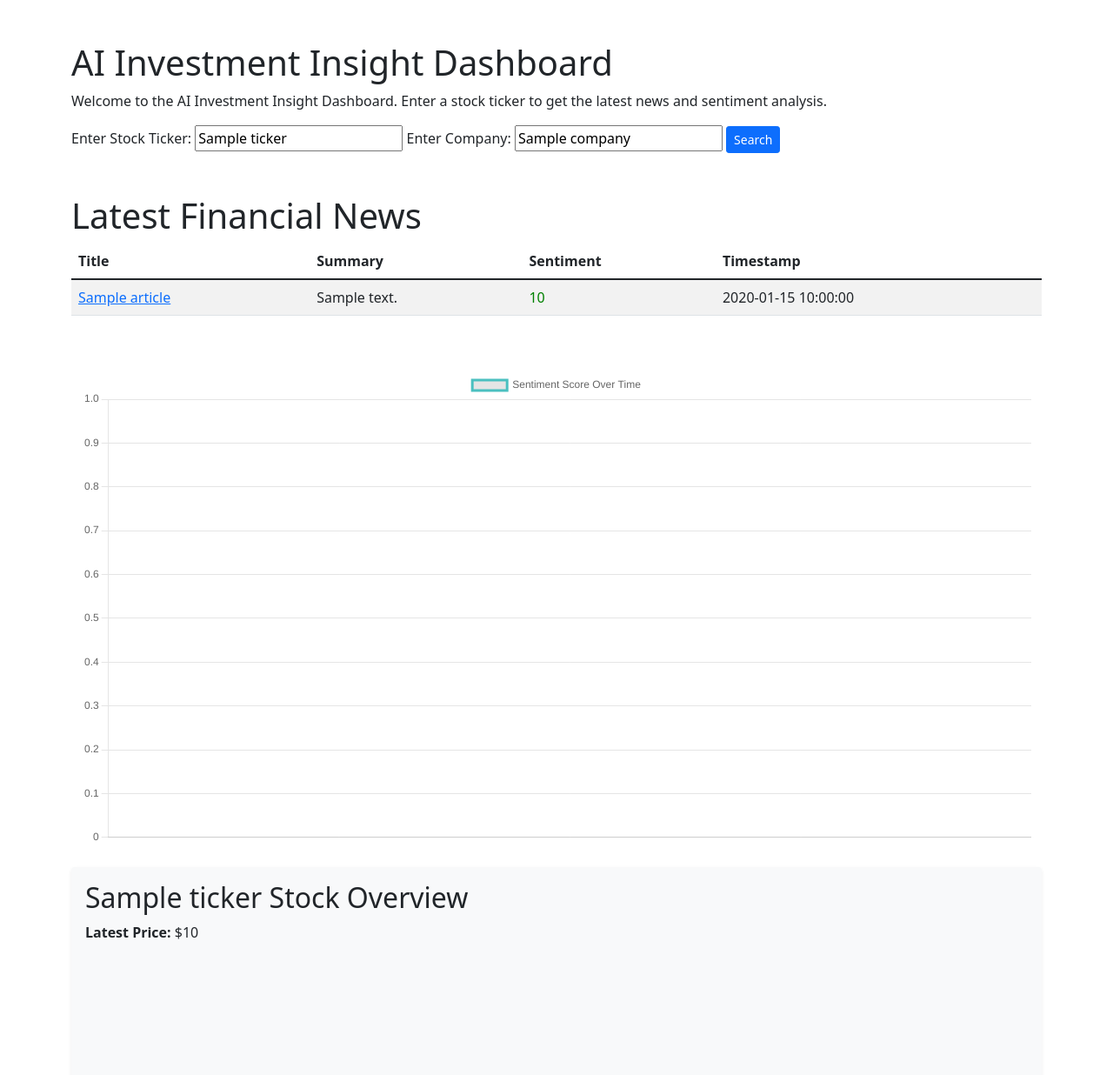
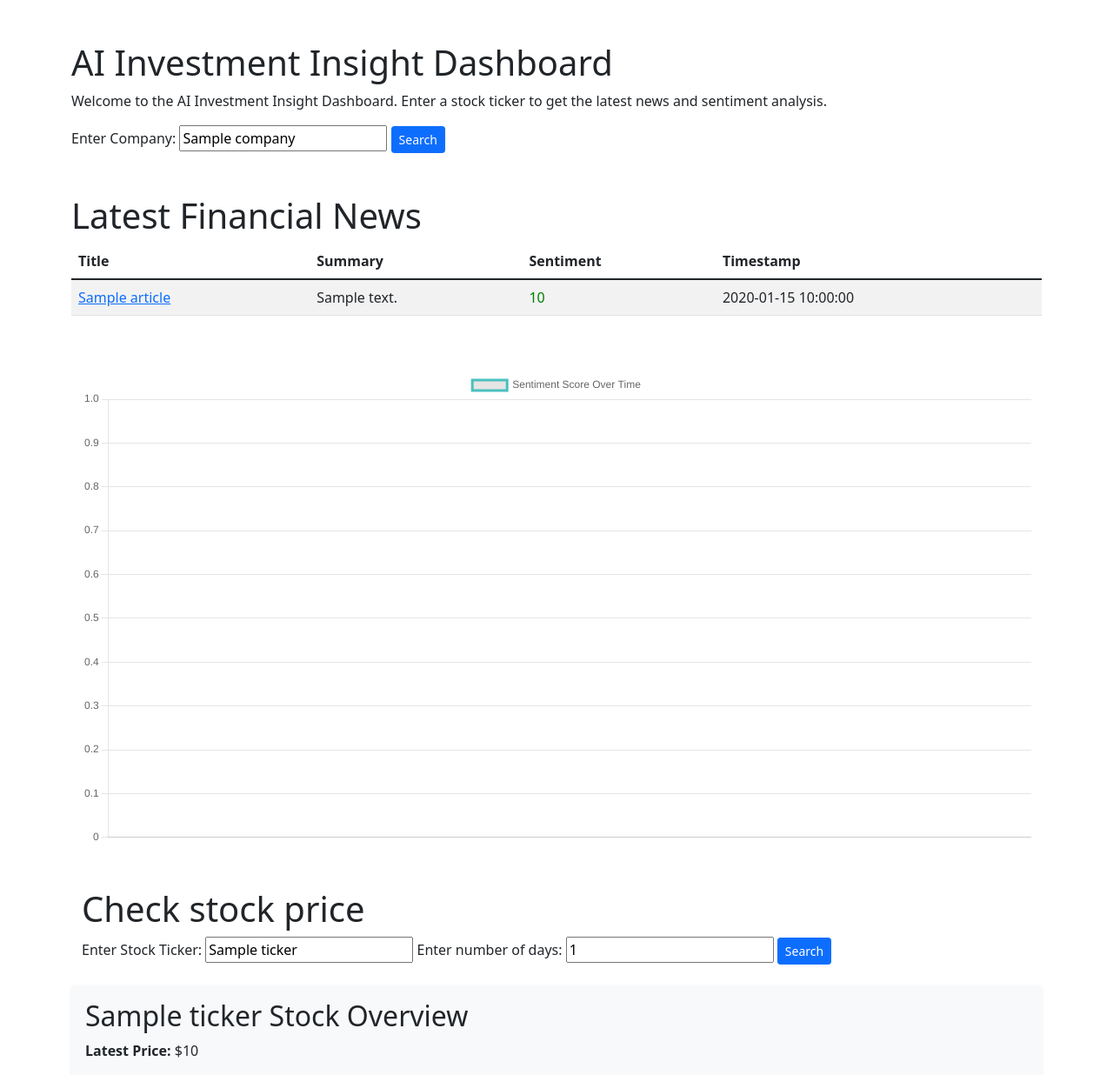
Before and after one commit to AhmadZaarour/investment-insight, a Flask app: template templates/dashboard.html in a window 1280 px wide. Shown: the top 1236 px of the page at 87% size. Run offline with Flask 3, Linux system fonts and the light colour scheme; the template is opened without the code that fills it: most values are stand-ins (such as "Sample title", 1, 10 or a date in 2020); a map, chart or similar area stays blank.

Commit message:
modified style

```diff
--- a/templates/dashboard.html
+++ b/templates/dashboard.html
@@ -5,17 +5,20 @@
     <meta charset="UTF-8">
     <meta name="viewport" content="width=device-width, initial-scale=1.0">
     <title>AI Investment Insight Dashboard</title>
+    <link rel="stylesheet" href="https://cdnjs.cloudflare.com/ajax/libs/font-awesome/6.0.0/css/all.min.css">
+    <link href="https://fonts.googleapis.com/css2?family=Poppins:wght@300;400;500;600;700&display=swap"
+        rel="stylesheet">
     <link rel="stylesheet" href="https://cdn.jsdelivr.net/npm/bootstrap@5.1.3/dist/css/bootstrap.min.css">
 </head>
 
 <body>
     <div class="container mt-5">
         <h1>AI Investment Insight Dashboard</h1>
+
         <p>Welcome to the AI Investment Insight Dashboard. Enter a stock ticker to get the latest news and sentiment
             analysis.</p>
+
         <form method="GET" action="/" class="mb-4">
-            <label for="ticker">Enter Stock Ticker:</label>
-            <input type="text" name="ticker" id="ticker" value="{{ ticker }}" required>
 
             <label for="company">Enter Company:</label>
             <input type="text" name="company" id="company" value="{{ company }}" required>
@@ -24,6 +27,7 @@
 
         </form>
     </div>
+
     <div class="container mt-5">
         <h1>Latest Financial News</h1>
         <div class="table-responsive" style="max-height: 400px; overflow-y: auto;">
@@ -51,7 +55,7 @@
                 </tbody>
             </table>
             {% if not articles %}
-            <div class="alert alert-warning">No news articles found for "{{ ticker }}".</div>
+            <div class="alert alert-warning">No news articles found for "{{ company }}".</div>
             {% endif %}
 
         </div>
@@ -76,6 +80,21 @@
                 }
             });
         </script>
+        <div class="container mt-5">
+            <h1>Check stock price</h1>
+
+            <form method="GET" action="/" class="mb-4">
+
+                <label for="ticker">Enter Stock Ticker:</label>
+                <input type="text" name="ticker" id="ticker" value="{{ticker}}" required>
+
+                <label for="company">Enter number of days:</label>
+                <input type="text" name="nb_days" id="nb_days" value="{{nb_days}}" required>
+
+                <button type="submit" class="btn btn-primary btn-sm">Search</button>
+
+            </form>
+        </div>
         <div class="my-4 p-3 bg-light rounded shadow-sm">
             <h2>{{ ticker }} Stock Overview</h2>
             <p><strong>Latest Price:</strong> ${{ last_price }}</p>
```
